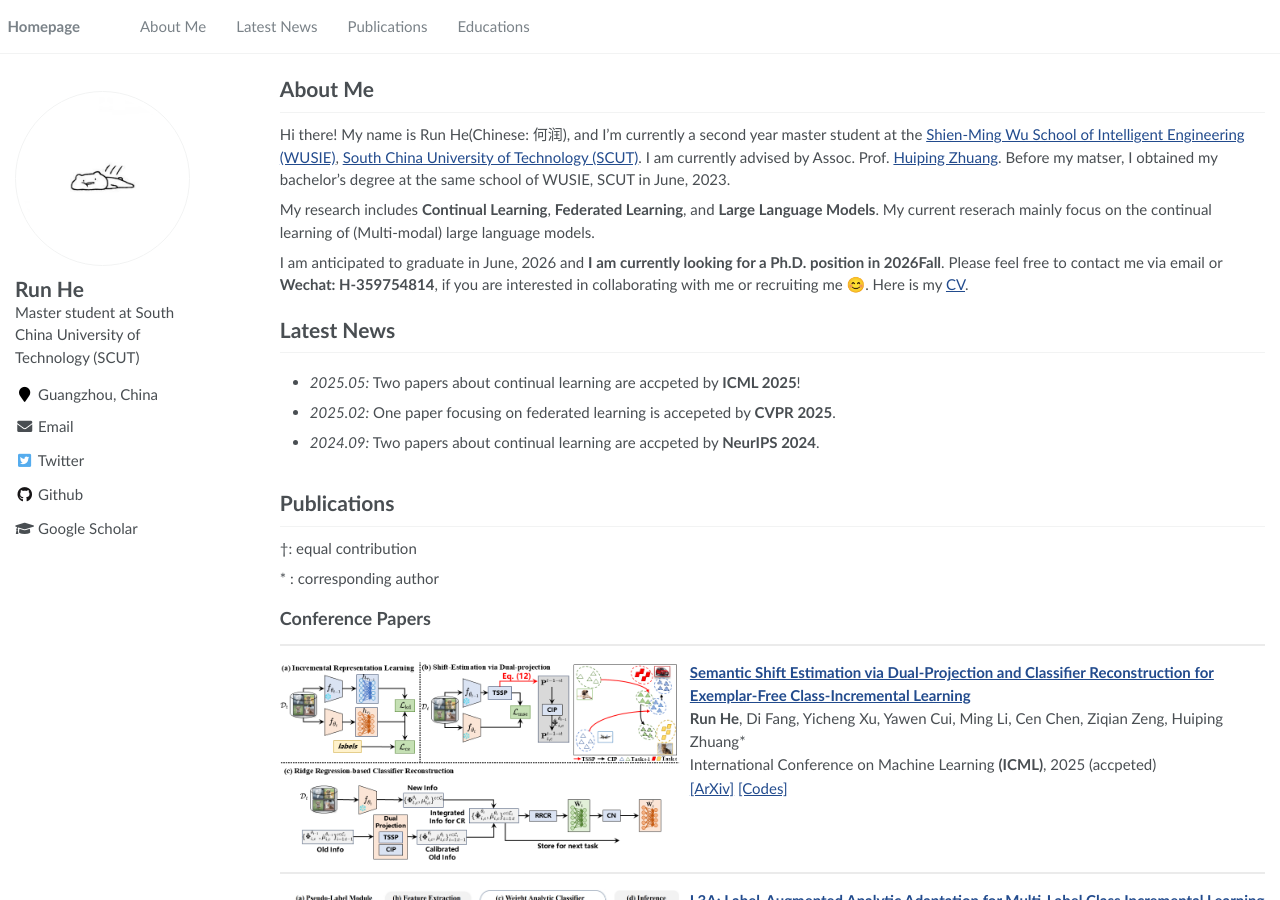
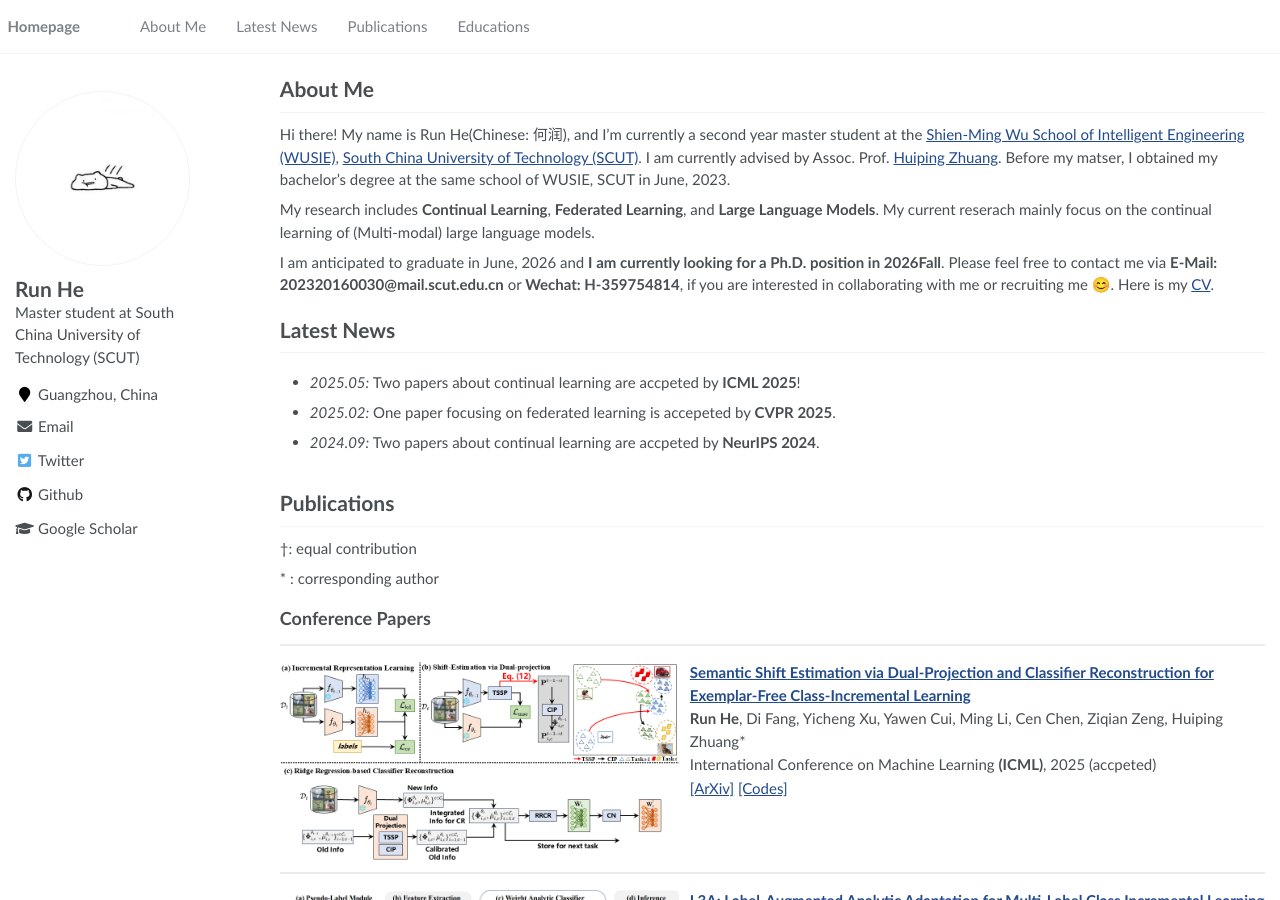
Before and after one commit to RHe502/RHe502.github.io, a Jekyll site: the page built from _pages/about.md, in a window 1280 px wide and 900 px high. Built offline with Jekyll 4.4.1, drawn with Linux system fonts in a browser that asks for light colours.

Commit message:
Update about.md

```diff
--- a/_pages/about.md
+++ b/_pages/about.md
@@ -73,7 +73,7 @@ Hi there! My name is Run He(Chinese: 何润), and I'm currently a second year ma
 
 My research includes **Continual Learning**, **Federated Learning**, and **Large Language Models**. My current reserach mainly focus on the continual learning of (Multi-modal) large language models.
 
-I am anticipated to graduate in June, 2026 and **I am currently looking for a Ph.D. position in 2026Fall**. Please feel free to  contact me via email or **Wechat: H-359754814**, if you are interested in collaborating with me or recruiting me 😊. Here is my [CV](https://rhe502.github.io/RunHe_CV.pdf).
+I am anticipated to graduate in June, 2026 and **I am currently looking for a Ph.D. position in 2026Fall**. Please feel free to  contact me via **E-Mail: 202320160030@mail.scut.edu.cn** or **Wechat: H-359754814**, if you are interested in collaborating with me or recruiting me 😊. Here is my [CV](https://rhe502.github.io/RunHe_CV.pdf).
 
 #  Latest News
 
```
